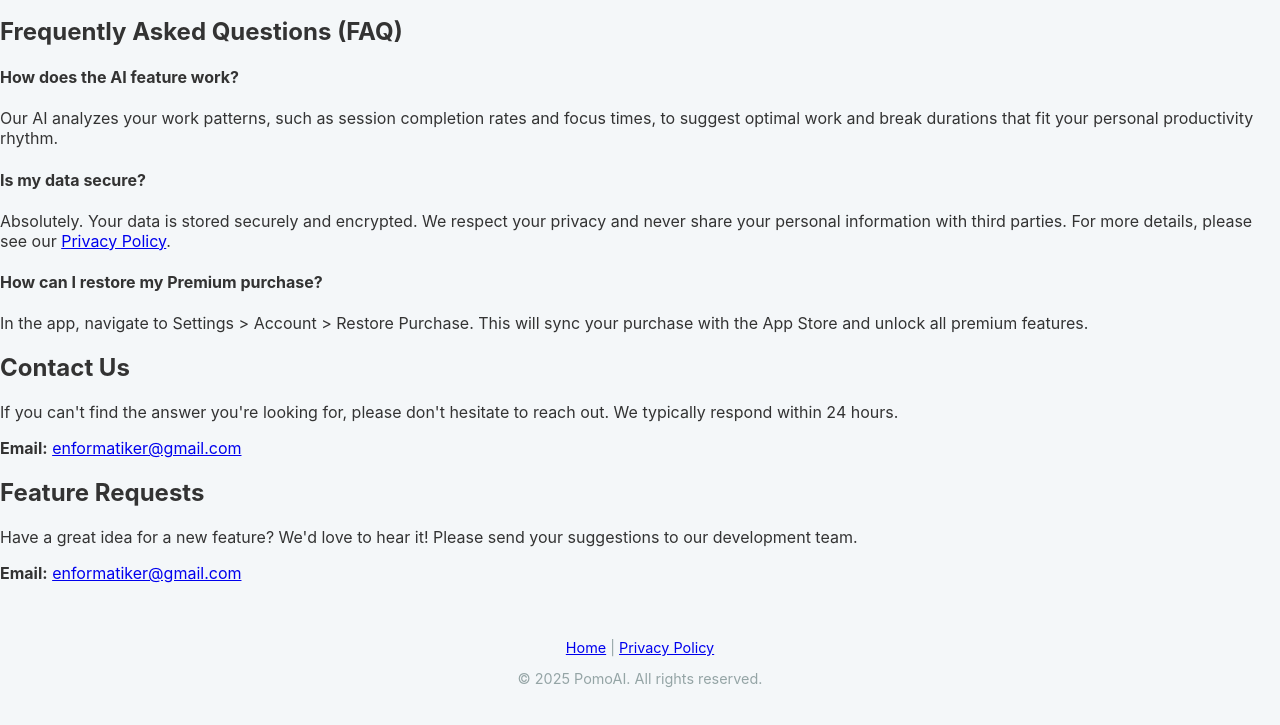
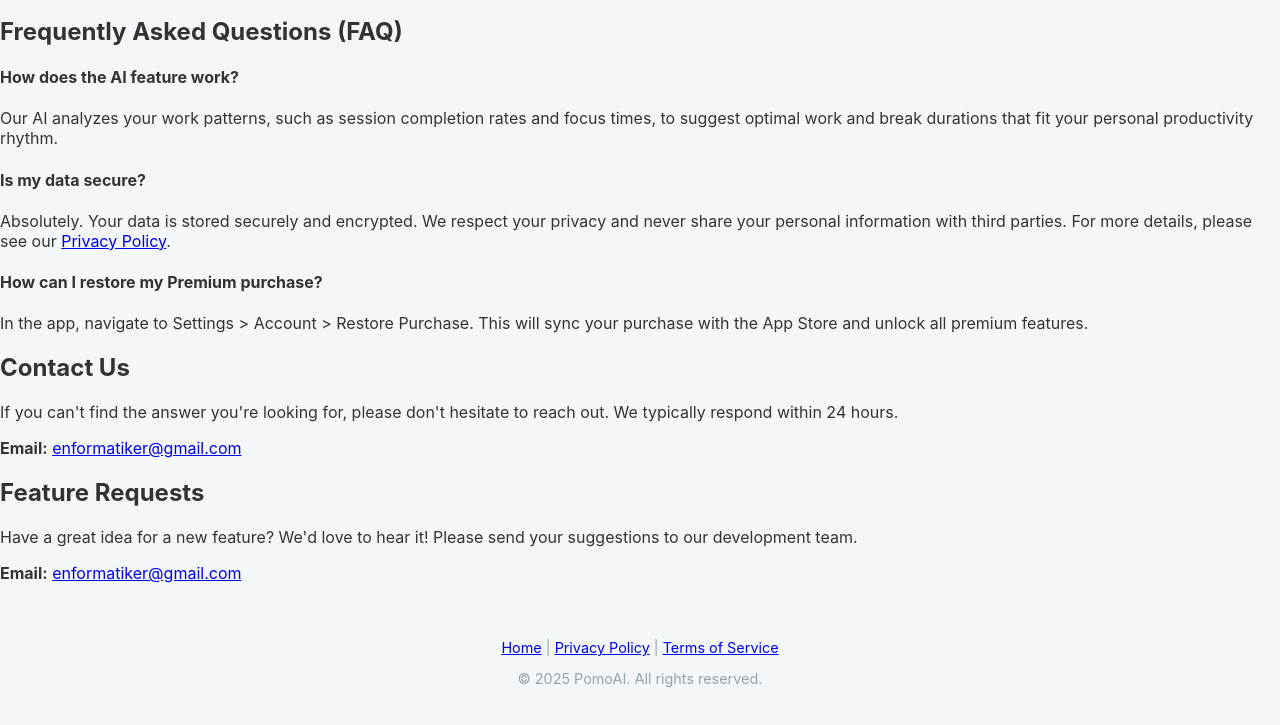
Before and after one commit to enformatiker/enformatiker.github.io, a plain HTML site: page support.html in a window 1280 px wide. Shown: the part 105-830 px from the top of the page. Drawn offline with Linux system fonts and the light colour scheme.

Commit message:
Update support.html

```diff
--- a/support.html
+++ b/support.html
@@ -35,7 +35,7 @@
             </main>
 
             <footer>
-                <a href="marketing.html">Home</a> | <a href="privacy.html">Privacy Policy</a>
+                <a href="index.html">Home</a> | <a href="privacy.html">Privacy Policy</a> | <a href="terms.html">Terms of Service</a>
                 <p>&copy; 2025 PomoAI. All rights reserved.</p>
             </footer>
         </div>
```
